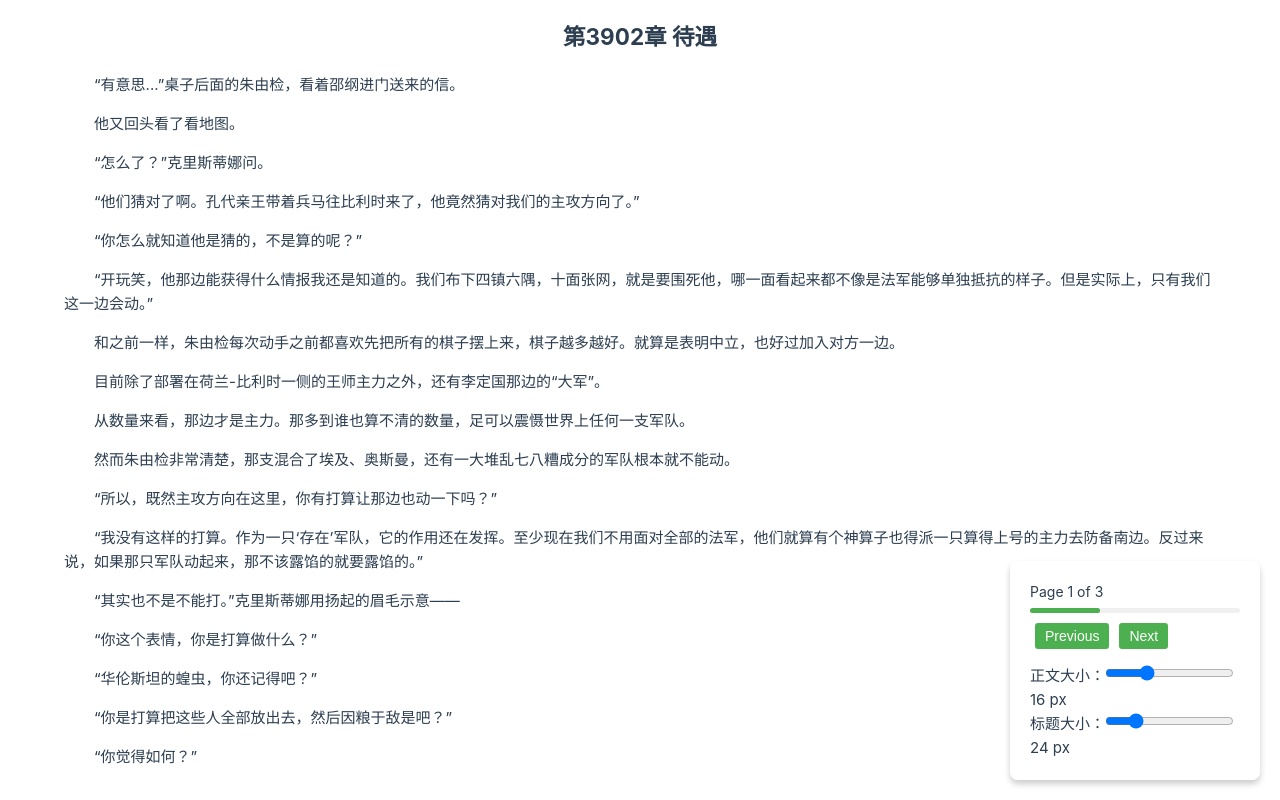
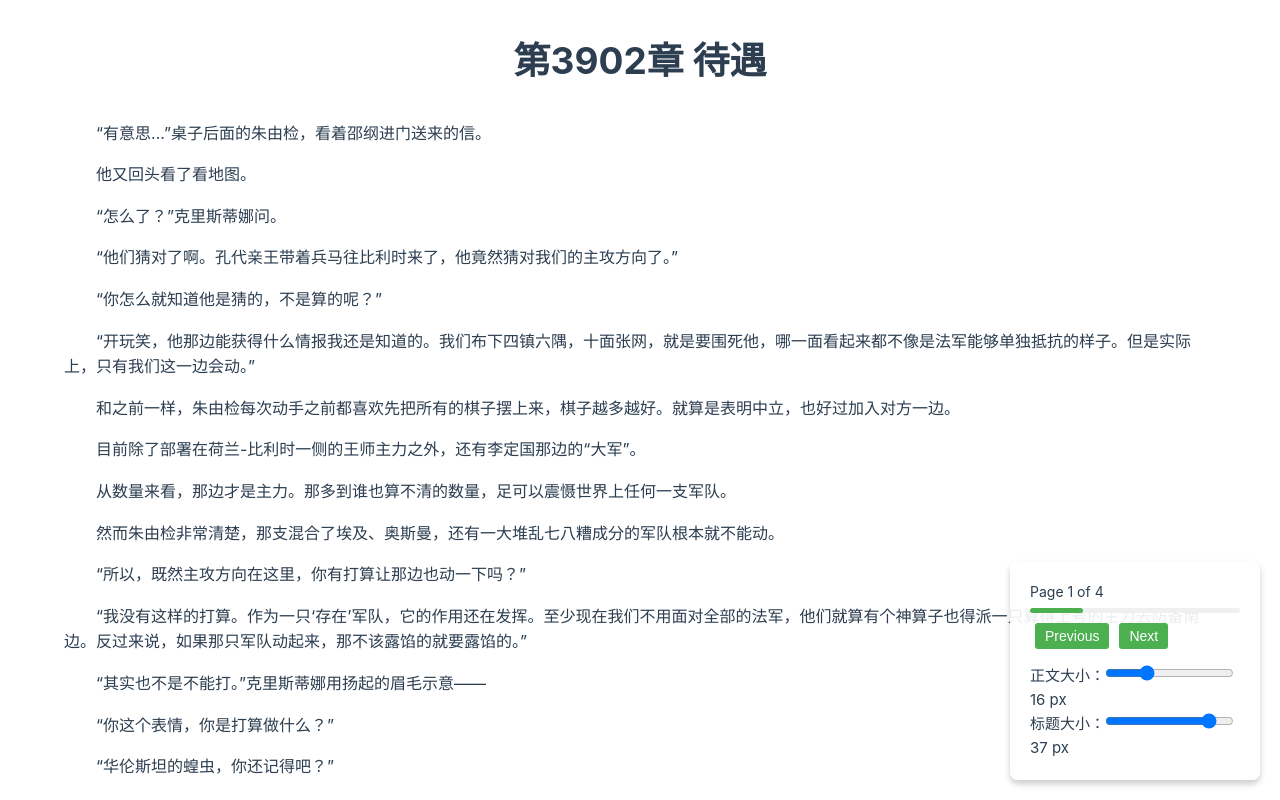
Before and after one commit to AndreaFrederica/patchouli.js, a Vue app: page / in a window 1280 px wide. Built offline with nearby package versions, Linux system fonts and the light colour scheme.

Commit message:
缓存一下

```diff
--- a/src/components/PatchouliReader.vue
+++ b/src/components/PatchouliReader.vue
@@ -42,13 +42,15 @@ export default defineComponent({
   },
   data() {
     return {
+      rawElements: null as HTMLElement[] | null, //? 原始html内容 重新渲染时需要使用
       pages: [] as HTMLElement[][], // 页面的元素数组，每页元素为 HTMLElement 数组
       currentPage: 0,
       maxHeight: 600, // 单页最大高度
       readerWidth: 0,
       fontSize: 16, // 正文字体大小（默认16px）
-      headingFontSize: 24, // 各级标题的字体大小（默认24px）
+      headingFontSize: 37, // 各级标题的字体大小（默认24px）
       shadowRoot: null as ShadowRoot | null, // Shadow DOM 根元素
+      hiddenContainer: null as HTMLElement | null,
       readProgress: 0, //?阅读进度
     }
   },
@@ -73,37 +75,22 @@ export default defineComponent({
     },
     getPages(elements: HTMLElement[]): HTMLElement[][] {
       const pages: HTMLElement[][] = []
-      const hiddenContainer = document.createElement('div')
-      hiddenContainer.style.position = 'absolute'
-      hiddenContainer.style.visibility = 'hidden'
-      hiddenContainer.style.height = 'auto'
-      //! 使用MagicNumber防止溢出
-      hiddenContainer.style.width = `${this.readerWidth * 0.9}px`
-
-      this.shadowRoot?.appendChild(hiddenContainer)
-
       let currentPage: HTMLElement[] = []
-
       elements.forEach((element) => {
-        hiddenContainer.appendChild(element.cloneNode(true))
-        const elementHeight = hiddenContainer.scrollHeight
-
+        ;(this.hiddenContainer as HTMLElement).appendChild(element.cloneNode(true)) // 类型断言为 HTMLElement
+        const elementHeight = (this.hiddenContainer as HTMLElement).scrollHeight
         if (elementHeight > this.maxHeight) {
           pages.push(currentPage)
-          hiddenContainer.innerHTML = ''
-          hiddenContainer.appendChild(element.cloneNode(true))
+          this.hiddenContainer.innerHTML = ''
+          this.hiddenContainer.appendChild(element.cloneNode(true))
           currentPage = [element]
         } else {
           currentPage.push(element)
         }
       })
-
       if (currentPage.length > 0) {
         pages.push(currentPage)
       }
-
-      this.shadowRoot?.removeChild(hiddenContainer)
-
       return pages
     },
     renderPage(pageIndex: number) {
@@ -115,6 +102,8 @@ export default defineComponent({
       })
       // 更新当前页码
       // console.log(pageIndex)
+      this.readProgress = pageIndex / (this.totalPages - 1)
+      console.log('阅读进度：', this.readProgress)
       this.$emit('update:currentPage', pageIndex)
     },
     prevPage() {
@@ -130,22 +119,44 @@ export default defineComponent({
       }
     },
     adjustFontSize() {
-      // const contentContainer = this.shadowRoot?.querySelector('#content') as HTMLElement
-      // if (!contentContainer) return
-      // contentContainer.style.fontSize = `${this.fontSize}px`
-      // const headings = contentContainer.querySelectorAll('h1, h2, h3, h4, h5, h6')
-      // headings.forEach((heading) => {
-      //   heading.style.fontSize = `${this.headingFontSize}px`
-      // })
+      if (!this.shadowRoot) return
+
+      // 获取所有 div 元素并调整字体大小
+      const divElements = this.shadowRoot.querySelectorAll('div') as NodeListOf<HTMLElement>
+      divElements.forEach((div) => {
+        div.style.fontSize = `${this.fontSize}px`
+      })
+
+      // 获取并调整所有标题元素的字体大小
+      const headings = this.shadowRoot.querySelectorAll(
+        'h1, h2, h3, h4, h5, h6',
+      ) as NodeListOf<HTMLElement>
+      headings.forEach((heading) => {
+        heading.style.fontSize = `${this.headingFontSize}px`
+      })
     },
     updateFontSize(value: number) {
-      console.log(value)
+      // console.log(value)
       this.fontSize = value
       // this.adjustFontSize()
+      this.showPage(null)
     },
     updateHeadingFontSize(value: number) {
       this.headingFontSize = value
+      // this.adjustFontSize()
+      // console.log(value)
+      this.showPage(null)
+    },
+    showPage(pageIndex: number | null = null) {
       this.adjustFontSize()
+      if (pageIndex === null) {
+        this.currentPage = Math.floor(this.totalPages * this.readProgress)
+      } else {
+        this.currentPage = pageIndex
+      }
+      this.pages = this.getPages(this.rawElements as HTMLElement[])
+      console.log('发生了分页', this.pages.length)
+      this.renderPage(this.currentPage)
     },
     async loadContent() {
       try {
@@ -164,6 +175,14 @@ export default defineComponent({
           document.title = title
         }
 
+        this.hiddenContainer = document.createElement('div')
+        this.hiddenContainer.style.position = 'absolute'
+        this.hiddenContainer.style.visibility = 'hidden'
+        this.hiddenContainer.style.height = 'auto'
+        //! 使用MagicNumber防止溢出
+        this.hiddenContainer.style.width = `${this.readerWidth * 0.9}px`
+
+        this.shadowRoot.appendChild(this.hiddenContainer)
         const contentContainer = document.createElement('div')
         contentContainer.id = 'content-container'
         this.shadowRoot.appendChild(contentContainer)
@@ -188,12 +207,8 @@ export default defineComponent({
 
         const bodyContent = doc.querySelector('body')?.innerHTML || ''
         contentContainer.innerHTML = bodyContent
-
-        const allElements = this.flattenDOM(contentContainer)
-        this.pages = this.getPages(allElements)
-        this.renderPage(this.currentPage)
-
-        this.adjustFontSize()
+        this.rawElements = this.flattenDOM(contentContainer)
+        this.showPage(0) //! 显示首页
       } catch (error) {
         console.error('加载内容失败:', error)
       }
```
